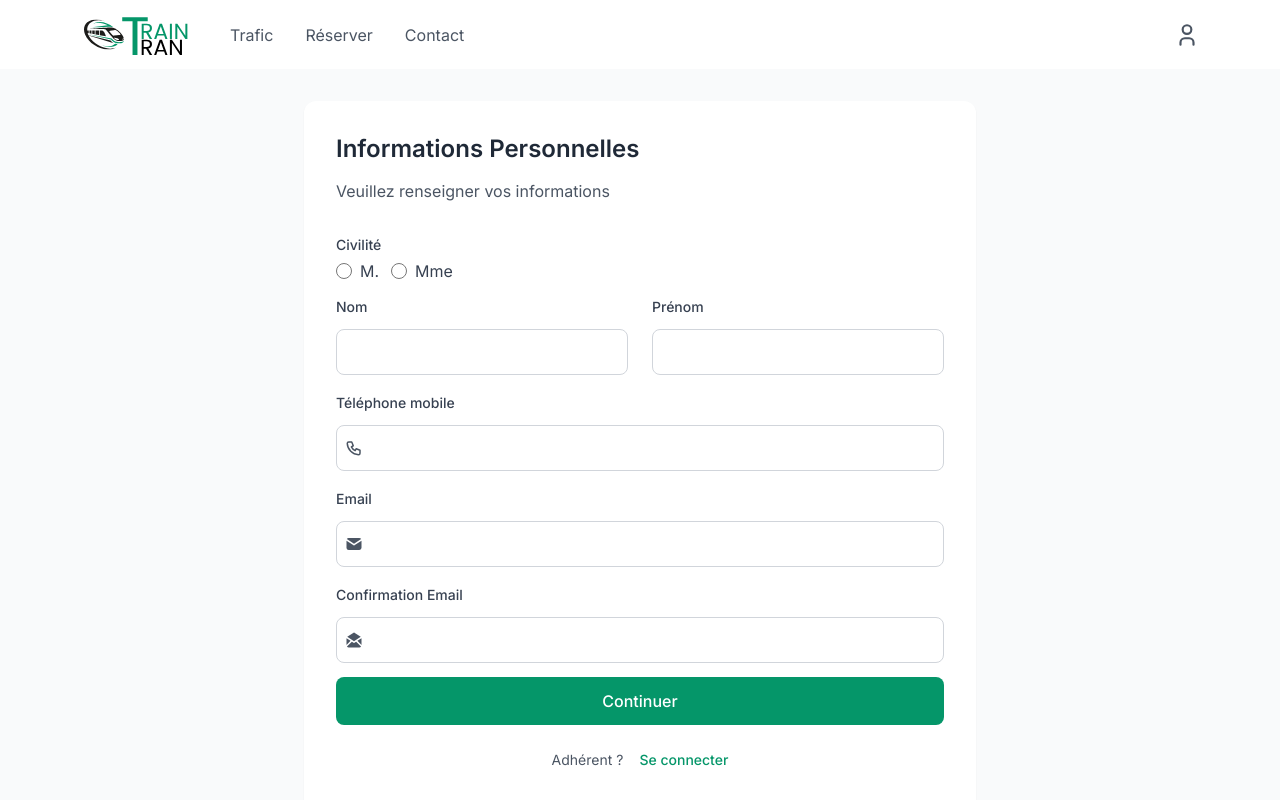
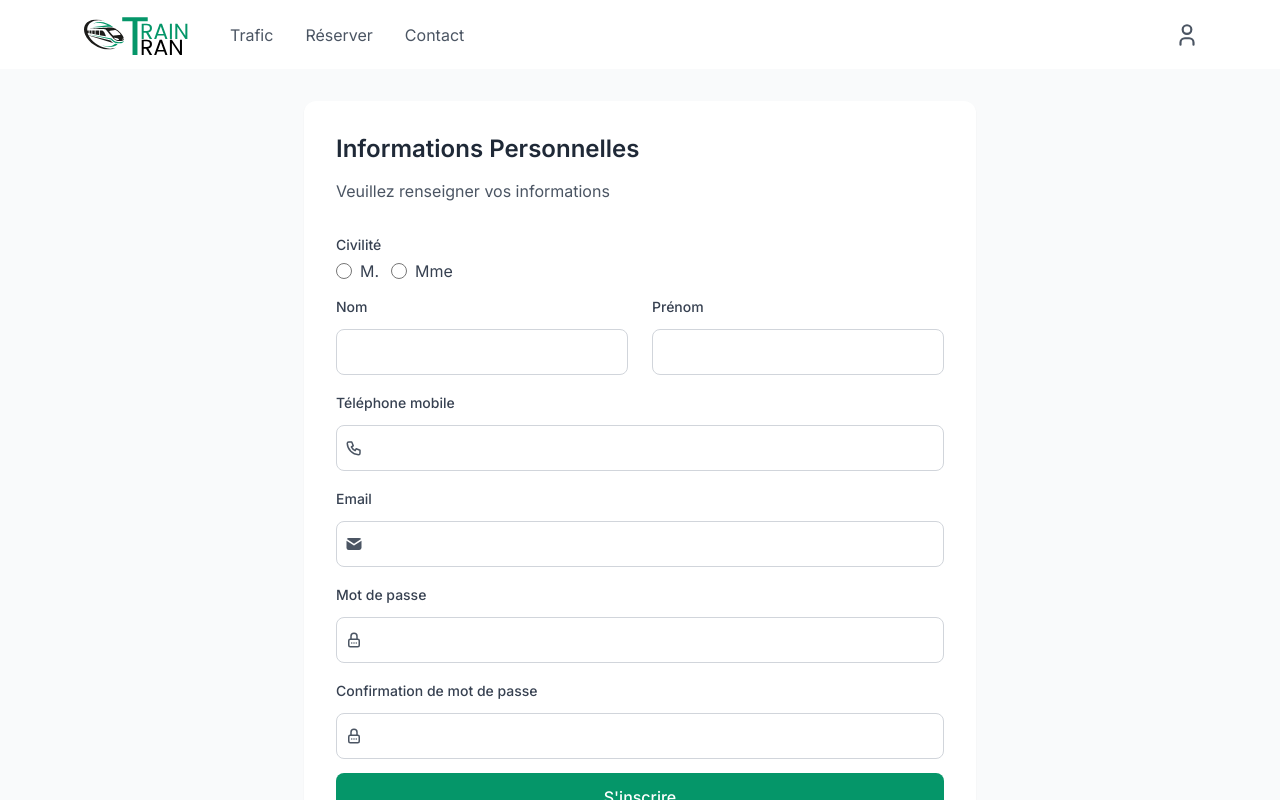
Before and after one commit to KirushieldDev/Train-tran, a Next.js app: page /login in a window 1280 px wide. Both pictures are taken after a click on the button "S'inscrire et voir nos offres d'abonnement". Shown: the top 800 px of the page. Built offline with nearby package versions, Linux system fonts and the light colour scheme.

Commit message:
TRA-28: Gestion de login - Created register api system

```diff
--- /dev/null
+++ b/src/app/api/register/route.ts
@@ -0,0 +1,37 @@
+import {NextRequest, NextResponse} from "next/server";
+import crypto from "crypto";
+import {Account} from "@traintran/database/models/account";
+import dbConnect from "@traintran/utils/dbConnect";
+import {MongoError} from "mongodb";
+
+type RegisterPayload = {
+    lastName: string;
+    firstName: string;
+    gender: string;
+    mobile: string;
+    email: string;
+    salt: string;
+    hash: string;
+};
+
+export async function POST(req: NextRequest) {
+    await dbConnect();
+    const payload: RegisterPayload = await req.json();
+
+    const {lastName, firstName, gender, mobile, email, salt, hash} = payload;
+    if (!lastName || !firstName || !gender || !mobile || !email || !salt || !hash) {
+        return NextResponse.json({error: "Champs manquants"}, {status: 400});
+    }
+
+    try {
+        await Account.create({lastName, firstName, gender, mobile, email, salt, hash});
+    } catch (error: unknown) {
+        if (error instanceof MongoError && error.code === 11000) {
+            return NextResponse.json({error: "Email déjà utilisé"}, {status: 409});
+        }
+        const message = error instanceof Error ? error.message : "Erreur serveur";
+        return NextResponse.json({error: message}, {status: 500});
+    }
+
+    return NextResponse.redirect(new URL("/", req.url));
+}
--- a/src/app/login/page.tsx
+++ b/src/app/login/page.tsx
@@ -1,6 +1,6 @@
 "use client";
 
-import React, { useState } from "react";
+import React, {useState} from "react";
 import PersonalInfoForm from "@traintran/components/Forms/PersonalInfo/PersonalInfoForm";
 import LoginAdherentForm from "@traintran/components/Forms/PersonalInfo/LoginAdherentForm";
 import Header from "@traintran/components/Header/Header";
@@ -13,9 +13,7 @@ export default function Home() {
         <>
             <Header />
             <div className="w-full flex justify-center items-center bg-background h-full py-8">
-                {showLogin ?
-                    <LoginAdherentForm setShowLogin={setShowLogin} />
-                    : <PersonalInfoForm setShowLogin={setShowLogin} />}
+                {showLogin ? <LoginAdherentForm setShowLogin={setShowLogin} /> : <PersonalInfoForm setShowLogin={setShowLogin} />}
             </div>
             <Footer />
         </>
--- a/src/components/Forms/PersonalInfo/LoginAdherentForm.tsx
+++ b/src/components/Forms/PersonalInfo/LoginAdherentForm.tsx
@@ -88,10 +88,7 @@ export default function FormLoginAdherent(props: LoginAdherentFormProps) {
 
             <div className="flex flex-col justify-center items-center py-px mt-7 w-full text-sm text-center">
                 <p className="self-center leading-none text-textSecondary">Pas encore adhérent ?</p>
-                <button
-                    onClick={() => props.setShowLogin(false)}
-                    type="button"
-                    className="my-2 font-medium text-primary">
+                <button onClick={() => props.setShowLogin(false)} type="button" className="my-2 font-medium text-primary">
                     S'inscrire et voir nos offres d'abonnement
                 </button>
             </div>
--- a/src/components/Forms/PersonalInfo/PersonalInfoForm.tsx
+++ b/src/components/Forms/PersonalInfo/PersonalInfoForm.tsx
@@ -1,29 +1,90 @@
 "use client";
 
 import React, {useState} from "react";
-import {IconMailFilled, IconMailOpenedFilled, IconPhone} from "@tabler/icons-react";
+import {IconMailFilled, IconLockPassword, IconPhone} from "@tabler/icons-react";
 import {GenderSelection} from "@traintran/components/Inputs/Form/GenderSelection";
 import {FormInput} from "@traintran/components/Inputs/Form/FormInput";
 import {FormButton} from "@traintran/components/Inputs/Form/FormButton";
+import {useRouter} from "next/navigation";
 
 type PersonalInfoFormProps = {
     setShowLogin: (val: boolean) => void;
+};
+
+interface PersonalInfo {
+    gender: string;
+    lastName: string;
+    firstName: string;
+    mobile: string;
+    email: string;
+    password: string;
+    confirmPassword: string;
 }
 
 export default function PersonalInfoForm(props: PersonalInfoFormProps) {
-    const [formData, setFormData] = useState({
+    const router = useRouter();
+    const [formData, setFormData] = useState<PersonalInfo>({
         gender: "",
         lastName: "",
         firstName: "",
         mobile: "",
         email: "",
-        confirmEmail: "",
+        password: "",
+        confirmPassword: "",
     });
 
-    const handleSubmit = (e: React.FormEvent) => {
+    const arrayBufferToHex = (buf: ArrayBuffer): string =>
+        Array.from(new Uint8Array(buf))
+            .map(b => b.toString(16).padStart(2, "0"))
+            .join("");
+
+    const hashPassword = async (password: string, saltHex: string): Promise<string> => {
+        const encoder = new TextEncoder();
+        const passwordKey = await crypto.subtle.importKey("raw", encoder.encode(password), "PBKDF2", false, ["deriveBits"]);
+        const salt = Uint8Array.from(saltHex.match(/.{2}/g)!.map(byte => parseInt(byte, 16)));
+        const bits = await crypto.subtle.deriveBits(
+            {
+                name: "PBKDF2",
+                salt,
+                iterations: 10000,
+                hash: "SHA-512",
+            },
+            passwordKey,
+            64 * 8,
+        );
+        return arrayBufferToHex(bits);
+    };
+
+    const handleSubmit = async (e: React.FormEvent) => {
         e.preventDefault();
-        // Handle form submission
-        console.log("Form submitted:", formData);
+        const {gender, lastName, firstName, mobile, email, password, confirmPassword} = formData;
+        if (password !== confirmPassword) {
+            alert("Les mots de passe ne correspondent pas");
+            return;
+        }
+
+        // générer un salt aléatoire
+        const saltBytes = crypto.getRandomValues(new Uint8Array(16));
+        const saltHex = arrayBufferToHex(saltBytes.buffer);
+        const hash = await hashPassword(password, saltHex);
+
+        const payload = {gender, lastName, firstName, mobile, email, salt: saltHex, hash};
+
+        try {
+            const res = await fetch("/api/register", {
+                method: "POST",
+                headers: {"Content-Type": "application/json"},
+                body: JSON.stringify(payload),
+            });
+            if (!res.ok) {
+                const err = await res.json();
+                alert(err.error || "Erreur inscription");
+            }
+            router.push("/");
+        } catch (err) {
+            console.error(err);
+            alert((err as Error).message);
+        }
     };
 
     const handleInputChange = (field: string, value: string) => {
@@ -47,16 +108,23 @@ export default function PersonalInfoForm(props: PersonalInfoFormProps) {
 
                 <div className="flex flex-wrap gap-6 justify-between items-center mt-3.5 w-full">
                     <div className="self-stretch my-auto min-w-60 w-[292px]">
-                        <FormInput label="Nom" value={formData.lastName} onChange={value => handleInputChange("lastName", value)} required />
+                        <FormInput label="Nom" name="lastName" value={formData.lastName} onChange={value => handleInputChange("lastName", value)} required />
                     </div>
                     <div className="self-stretch my-auto min-w-60 w-[292px]">
-                        <FormInput label="Prénom" value={formData.firstName} onChange={value => handleInputChange("firstName", value)} required />
+                        <FormInput
+                            label="Prénom"
+                            name="firstName"
+                            value={formData.firstName}
+                            onChange={value => handleInputChange("firstName", value)}
+                            required
+                        />
                     </div>
                 </div>
 
                 <div className="mt-3.5">
                     <FormInput
                         label="Téléphone mobile"
+                        name="mobile"
                         type="tel"
                         icon={<IconPhone className="text-textSecondary" size="18" />}
                         value={formData.mobile}
@@ -68,6 +136,7 @@ export default function PersonalInfoForm(props: PersonalInfoFormProps) {
                 <div className="mt-3.5">
                     <FormInput
                         label="Email"
+                        name="email"
                         type="email"
                         icon={<IconMailFilled className="text-textSecondary" size="18" />}
                         value={formData.email}
@@ -78,28 +147,38 @@ export default function PersonalInfoForm(props: PersonalInfoFormProps) {
 
                 <div className="mt-3.5">
                     <FormInput
-                        label="Confirmation Email"
-                        type="email"
-                        icon={<IconMailOpenedFilled className="text-textSecondary" size="18" />}
-                        value={formData.confirmEmail}
-                        onChange={value => handleInputChange("confirmEmail", value)}
+                        label="Mot de passe"
+                        name="password"
+                        type="password"
+                        icon={<IconLockPassword className="text-textSecondary" size="18" />}
+                        value={formData.password}
+                        onChange={value => handleInputChange("password", value)}
                         required
                     />
                 </div>
 
                 <div className="mt-3.5">
-                    <FormButton type="submit">Continuer</FormButton>
+                    <FormInput
+                        label="Confirmation de mot de passe"
+                        name="confirmPassword"
+                        type="password"
+                        icon={<IconLockPassword className="text-textSecondary" size="18" />}
+                        value={formData.confirmPassword}
+                        onChange={value => handleInputChange("confirmPassword", value)}
+                        required
+                    />
+                </div>
+
+                <div className="mt-3.5">
+                    <FormButton type="submit">S'inscrire</FormButton>
                 </div>
             </div>
             <div className="flex justify-center items-center gap-4 py-px mt-4 w-full text-sm text-center">
                 <p className="self-center leading-none text-textSecondary">Adhérent ?</p>
-                <button
-                    onClick={() => props.setShowLogin(true)}
-                    type="button"
-                    className="my-2 font-medium text-primary">
+                <button onClick={() => props.setShowLogin(true)} type="button" className="my-2 font-medium text-primary">
                     Se connecter
                 </button>
             </div>
         </form>
     );
-};
+}
--- a/src/components/Header/Header.tsx
+++ b/src/components/Header/Header.tsx
@@ -18,4 +18,4 @@ export default function Header() {
             </nav>
         </header>
     );
-};
+}
--- a/src/components/Inputs/Form/FormInput.tsx
+++ b/src/components/Inputs/Form/FormInput.tsx
@@ -4,6 +4,7 @@ import React from "react";
 
 interface FormInputProps {
     label: string;
+    name?: string;
     placeholder?: string;
     type?: string;
     icon?: React.ReactNode;
@@ -13,7 +14,7 @@ interface FormInputProps {
     onChange?: (value: string) => void;
 }
 
-export const FormInput: React.FC<FormInputProps> = ({label, placeholder, type = "text", icon, className = "", required = false, value, onChange}) => {
+export const FormInput: React.FC<FormInputProps> = ({label, name, placeholder, type = "text", icon, className = "", required = false, value, onChange}) => {
     return (
         <div className="w-full">
             <label className="block py-1 text-sm font-medium text-gray-700">{label}</label>
@@ -21,6 +22,7 @@ export const FormInput: React.FC<FormInputProps> = ({label, placeholder, type =
                 <div className="flex items-center bg-white rounded-lg border border-gray-300 focus-within:ring-2 focus-within:ring-primary">
                     {icon && <div className="pl-2">{icon}</div>}
                     <input
+                        name={name}
                         type={type}
                         placeholder={placeholder}
                         className={`w-full px-3 py-2.5 bg-transparent rounded-lg focus:outline-none ${className}`}
--- a/src/components/Inputs/Form/GenderSelection.tsx
+++ b/src/components/Inputs/Form/GenderSelection.tsx
@@ -1,5 +1,3 @@
-"use client";
-
 import React from "react";
 
 interface GenderSelectionProps {
--- /dev/null
+++ b/src/database/models/account.ts
@@ -0,0 +1,28 @@
+import mongoose, {Document, Model, Schema} from "mongoose";
+
+export interface IAccount extends Document {
+    lastName: string;
+    firstName: string;
+    gender: string;
+    mobile: string;
+    email: string;
+    hash: string;
+    salt: string;
+    createdAt: Date;
+    updatedAt: Date;
+}
+
+const accountSchema = new Schema<IAccount>(
+    {
+        lastName: {type: String, required: true},
+        firstName: {type: String, required: true},
+        gender: {type: String, required: true},
+        mobile: {type: String, required: true},
+        email: {type: String, required: true, unique: true},
+        hash: {type: String, required: true},
+        salt: {type: String, required: true},
+    },
+    {timestamps: true},
+);
+
+export const Account: Model<IAccount> = mongoose.models.Account || mongoose.model("Account", accountSchema);
```
